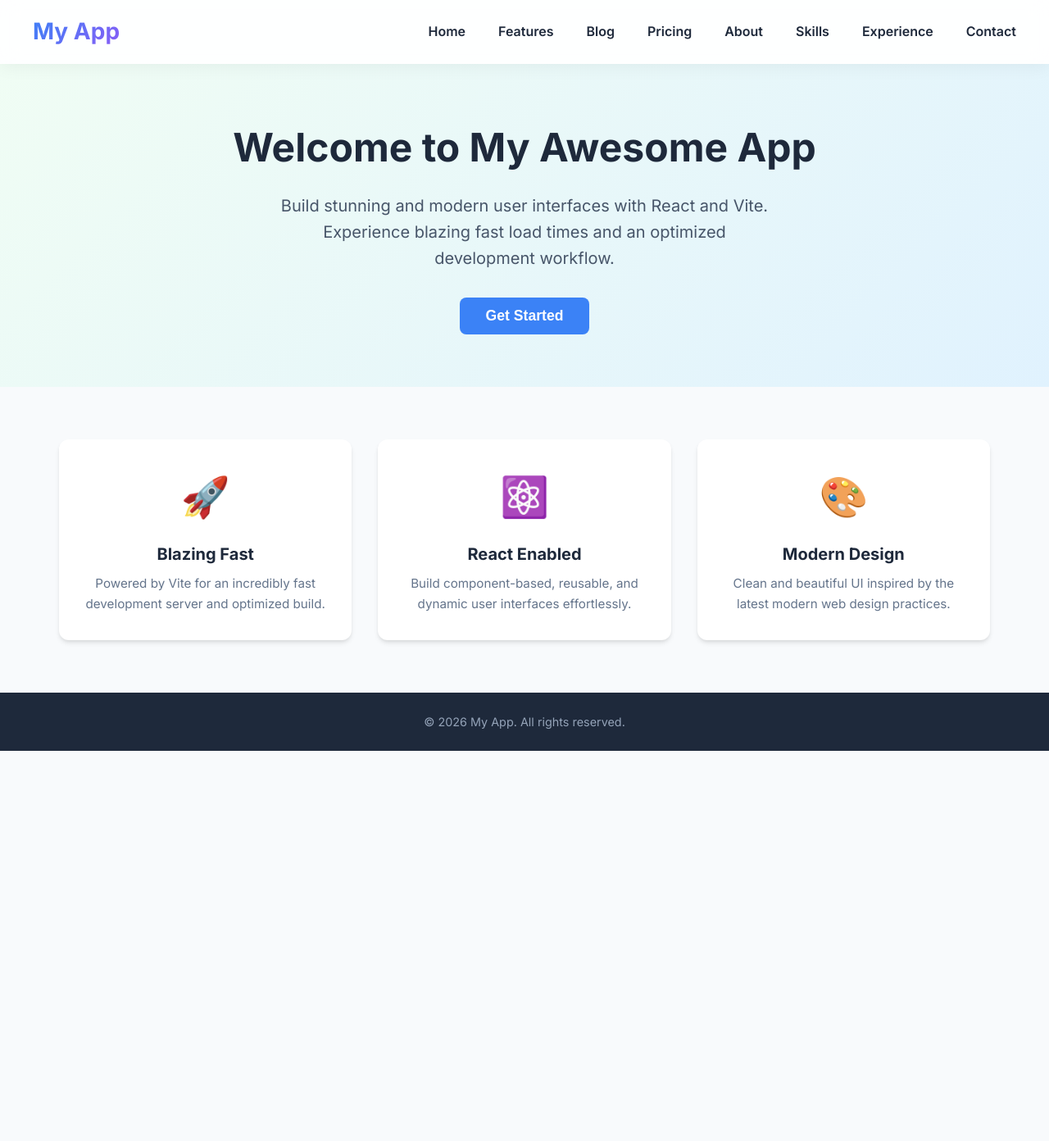
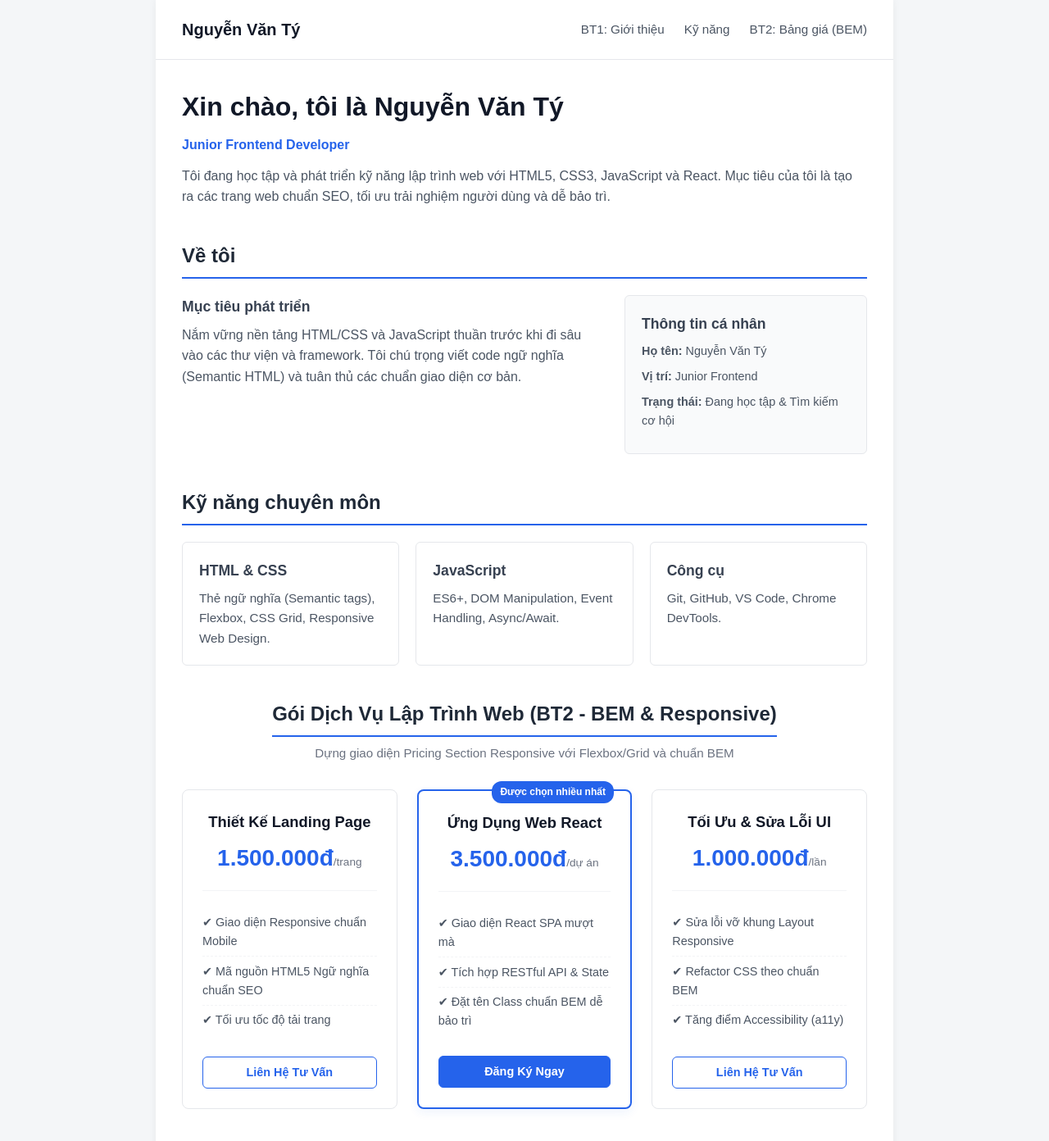
Before and after one commit to nguyenvanty-goku/bt-dev-002-01, a React (Vite) app: page / in a window 1280 px wide. Shown: the top 1392 px of the page at 82% size. Before the commit the page ends 916 px from the top, so only its background shows below. Built offline with nearby package versions, Linux system fonts and the light colour scheme.

Commit message:
done bt-001

```diff
--- a/src/App.css
+++ b/src/App.css
@@ -1,170 +1,310 @@
-.app-container {
-  display: flex;
-  flex-direction: column;
-  min-height: 100vh;
+/* Cấu hình cơ bản */
+* {
+  box-sizing: border-box;
+  margin: 0;
+  padding: 0;
 }
 
-/* Header Styles */
+body {
+  font-family: Arial, Helvetica, sans-serif;
+  line-height: 1.6;
+  background-color: #f4f6f8;
+  color: #333333;
+}
+
+/* Khung chứa trang */
+.container {
+  max-width: 900px;
+  margin: 0 auto;
+  background-color: #ffffff;
+  min-height: 100vh;
+  box-shadow: 0 0 10px rgba(0, 0, 0, 0.05);
+}
+
+/* Header & Nav */
 .header {
-  background-color: rgba(255, 255, 255, 0.85);
-  padding: 1rem 2.5rem;
-  box-shadow: 0 4px 20px rgba(0, 0, 0, 0.05);
-  backdrop-filter: blur(12px);
-  -webkit-backdrop-filter: blur(12px);
   display: flex;
   justify-content: space-between;
   align-items: center;
-  position: sticky;
-  top: 0;
-  z-index: 1000;
-  border-bottom: 1px solid rgba(255, 255, 255, 0.3);
+  padding: 1.25rem 2rem;
+  border-bottom: 1px solid #e5e7eb;
+  background-color: #ffffff;
 }
 
-.logo {
-  font-size: 1.75rem;
-  font-weight: 800;
-  background: linear-gradient(135deg, var(--primary-color), #8b5cf6);
-  -webkit-background-clip: text;
-  background-clip: text;
-  -webkit-text-fill-color: transparent;
-  cursor: pointer;
-  transition: transform 0.3s ease;
+.logo a {
+  font-size: 1.25rem;
+  font-weight: bold;
+  color: #111827;
+  text-decoration: none;
 }
 
-.logo:hover {
-  transform: scale(1.05);
+.nav ul {
+  display: flex;
+  list-style: none;
+  gap: 1.5rem;
 }
 
-.nav-links {
-  display: flex;
-  gap: 2.5rem;
+.nav a {
+  text-decoration: none;
+  color: #4b5563;
+  font-size: 0.95rem;
 }
 
-.nav-links li {
-  font-weight: 600;
-  color: var(--text-color);
-  cursor: pointer;
-  position: relative;
-  transition: color 0.3s ease;
-  padding: 0.5rem 0;
+.nav a:hover {
+  color: #2563eb;
 }
 
-.nav-links li::after {
-  content: '';
-  position: absolute;
-  width: 0;
-  height: 2px;
-  bottom: 0;
-  left: 0;
-  background-color: var(--primary-color);
-  transition: width 0.3s ease;
-  border-radius: 2px;
+/* Nội dung chính */
+.main-content {
+  padding: 2rem;
 }
 
-.nav-links li:hover {
-  color: var(--primary-color);
+/* Các section */
+section {
+  margin-bottom: 2.5rem;
 }
 
-.nav-links li:hover::after {
-  width: 100%;
+h1 {
+  font-size: 2rem;
+  color: #111827;
+  margin-bottom: 0.5rem;
 }
 
-/* Hero Section */
-.hero {
-  flex-grow: 1;
-  display: flex;
-  flex-direction: column;
-  align-items: center;
-  justify-content: center;
-  text-align: center;
-  padding: 4rem 2rem;
-  background: linear-gradient(135deg, #f0fdf4 0%, #e0f2fe 100%);
+h2 {
+  font-size: 1.5rem;
+  color: #1f2937;
+  border-bottom: 2px solid #2563eb;
+  padding-bottom: 0.4rem;
+  margin-bottom: 1.25rem;
 }
 
-.hero h1 {
-  font-size: 3rem;
-  font-weight: 800;
-  margin-bottom: 1rem;
-  color: var(--text-color);
+h3 {
+  font-size: 1.1rem;
+  color: #374151;
+  margin-bottom: 0.5rem;
 }
 
-.hero p {
-  font-size: 1.25rem;
-  max-width: 600px;
-  color: #475569;
-  margin-bottom: 2rem;
+p {
+  margin-bottom: 1rem;
+  color: #4b5563;
 }
 
-.cta-button {
-  background-color: var(--primary-color);
-  color: white;
-  border: none;
-  padding: 0.75rem 2rem;
-  font-size: 1.1rem;
-  font-weight: 600;
-  border-radius: 8px;
-  cursor: pointer;
-  transition: background-color 0.2s ease, transform 0.1s ease;
+.subtitle {
+  font-weight: bold;
+  color: #2563eb;
+  margin-bottom: 0.75rem;
 }
 
-.cta-button:hover {
-  background-color: var(--primary-hover);
-  transform: translateY(-2px);
+/* Section Giới thiệu */
+.about-content {
+  display: flex;
+  gap: 2rem;
 }
 
-.cta-button:active {
-  transform: translateY(0);
+.bio-article {
+  flex: 2;
 }
 
-/* Features Section */
-.features {
-  display: grid;
-  grid-template-columns: repeat(auto-fit, minmax(280px, 1fr));
-  gap: 2rem;
-  padding: 4rem 2rem;
-  max-width: 1200px;
-  margin: 0 auto;
+.info-aside {
+  flex: 1;
+  background-color: #f9fafb;
+  padding: 1.25rem;
+  border: 1px solid #e5e7eb;
+  border-radius: 6px;
 }
 
-.feature-card {
-  background-color: var(--card-bg);
-  padding: 2rem;
-  border-radius: 12px;
-  box-shadow: 0 4px 6px -1px rgba(0, 0, 0, 0.1), 0 2px 4px -1px rgba(0, 0, 0, 0.06);
-  text-align: center;
-  transition: transform 0.3s ease;
+.info-aside ul {
+  list-style: none;
 }
 
-.feature-card:hover {
-  transform: translateY(-5px);
+.info-aside li {
+  margin-bottom: 0.5rem;
+  font-size: 0.9rem;
+  color: #4b5563;
 }
 
-.feature-icon {
-  font-size: 3rem;
-  margin-bottom: 1rem;
+/* Section Kỹ năng */
+.skills-group {
+  display: grid;
+  grid-template-columns: repeat(auto-fit, minmax(240px, 1fr));
+  gap: 1.25rem;
 }
 
-.feature-card h3 {
-  font-size: 1.25rem;
-  margin-bottom: 0.5rem;
-  color: var(--text-color);
+.skill-item {
+  border: 1px solid #e5e7eb;
+  padding: 1.25rem;
+  border-radius: 6px;
+  background-color: #ffffff;
 }
 
-.feature-card p {
-  color: #64748b;
+.skill-item p {
+  margin-bottom: 0;
   font-size: 0.95rem;
 }
 
 /* Footer */
 .footer {
-  background-color: #1e293b;
-  color: white;
   text-align: center;
   padding: 1.5rem;
-  margin-top: auto;
+  border-top: 1px solid #e5e7eb;
+  font-size: 0.9rem;
+  color: #6b7280;
+  background-color: #ffffff;
 }
 
-.footer p {
-  color: #94a3b8;
+/* ==========================================================================
+   BÀI TẬP 2: PRICING SECTION (BEM & FLEX/GRID & SMOOTH HOVER EFFECT)
+   ========================================================================== */
+.pricing-section {
+  margin-top: 1rem;
+}
+
+.pricing-section__header {
+  text-align: center;
+  margin-bottom: 2rem;
+}
+
+.pricing-section__title {
+  font-size: 1.5rem;
+  color: #1f2937;
+  border-bottom: 2px solid #2563eb;
+  display: inline-block;
+  padding-bottom: 0.4rem;
+  margin-bottom: 0.5rem;
+}
+
+.pricing-section__subtitle {
+  color: #6b7280;
+  font-size: 0.95rem;
+}
+
+/* Layout Pricing Container (Grid Responsive) */
+.pricing-container {
+  display: grid;
+  grid-template-columns: repeat(auto-fit, minmax(240px, 1fr));
+  gap: 1.5rem;
+  align-items: stretch;
+}
+
+/* Pricing Card Block */
+.pricing-card {
+  background-color: #ffffff;
+  border: 1px solid #e5e7eb;
+  border-radius: 8px;
+  padding: 1.5rem;
+  display: flex;
+  flex-direction: column;
+  position: relative;
+  /* Hiệu ứng hover mượt (Smooth transition) */
+  transition: transform 0.25s ease, box-shadow 0.25s ease, border-color 0.25s ease;
+}
+
+/* Smooth Hover Effect cho Card */
+.pricing-card:hover {
+  transform: translateY(-6px);
+  box-shadow: 0 10px 20px rgba(0, 0, 0, 0.08);
+  border-color: #93c5fd;
+}
+
+/* Element Badge */
+.pricing-card__badge {
+  position: absolute;
+  top: -12px;
+  right: 1.25rem;
+  background-color: #2563eb;
+  color: #ffffff;
+  font-size: 0.75rem;
+  font-weight: bold;
+  padding: 0.25rem 0.65rem;
+  border-radius: 12px;
+}
+
+/* Elements trong Card */
+.pricing-card__header {
+  text-align: center;
+  margin-bottom: 1.25rem;
+  padding-bottom: 1rem;
+  border-bottom: 1px solid #f3f4f6;
+}
+
+.pricing-card__title {
+  font-size: 1.15rem;
+  color: #111827;
+  margin-bottom: 0.5rem;
+}
+
+.pricing-card__price {
+  font-size: 1.75rem;
+  font-weight: bold;
+  color: #2563eb;
+  margin-bottom: 0;
+}
+
+.pricing-card__period {
+  font-size: 0.85rem;
+  font-weight: normal;
+  color: #6b7280;
+}
+
+.pricing-card__features {
+  list-style: none;
+  margin-bottom: 1.5rem;
+  flex: 1;
+}
+
+.pricing-card__feature-item {
   font-size: 0.9rem;
+  color: #4b5563;
+  padding: 0.4rem 0;
+  border-bottom: 1px dashed #f3f4f6;
 }
+
+.pricing-card__feature-item:last-child {
+  border-bottom: none;
+}
+
+.pricing-card__button {
+  width: 100%;
+  padding: 0.65rem 1rem;
+  background-color: #ffffff;
+  color: #2563eb;
+  border: 1px solid #2563eb;
+  border-radius: 6px;
+  font-weight: bold;
+  font-size: 0.9rem;
+  cursor: pointer;
+  transition: background-color 0.2s ease, color 0.2s ease;
+}
+
+.pricing-card__button:hover {
+  background-color: #2563eb;
+  color: #ffffff;
+}
+
+/* Modifiers */
+.pricing-card--popular {
+  border: 2px solid #2563eb;
+  box-shadow: 0 4px 12px rgba(37, 99, 235, 0.08);
+}
+
+.pricing-card__button--primary {
+  background-color: #2563eb;
+  color: #ffffff;
+}
+
+.pricing-card__button--primary:hover {
+  background-color: #1d4ed8;
+}
+
+/* Responsive */
+@media (max-width: 640px) {
+  .header {
+    flex-direction: column;
+    gap: 1rem;
+    align-items: flex-start;
+  }
+
+  .about-content {
+    flex-direction: column;
+  }
+}
--- a/src/App.jsx
+++ b/src/App.jsx
@@ -1,79 +1,135 @@
-import React, { useState, useCallback, memo } from 'react';
+import React from 'react';
 import './App.css';
 
+function App() {
+  return (
+    <div className="container">
+      {/* Header */}
+      <header className="header">
+        <div className="logo">
+          <a href="#">Nguyễn Văn Tý</a>
+        </div>
+        <nav className="nav">
+          <ul>
+            <li><a href="#about">BT1: Giới thiệu</a></li>
+            <li><a href="#skills">Kỹ năng</a></li>
+            <li><a href="#pricing">BT2: Bảng giá (BEM)</a></li>
+          </ul>
+        </nav>
+      </header>
 
-const Header = memo(() => (
-  <header className="header">
-    <div className="logo">My App</div>
-    <nav>
-      <ul className="nav-links">
-        <li>Home</li>
-        <li>Features</li>
-        <li>Blog</li>
-        <li>Pricing</li>
-        <li>About</li>
-        <li>Skills</li>
-  <li>Experience</li>
-        <li>Contact</li>
-      </ul>
-    </nav>
-  </header>
-));
-
-const Features = memo(() => (
-  <section className="features">
-    <div className="feature-card">
-      <div className="feature-icon">🚀</div>
-      <h3>Blazing Fast</h3>
-      <p>Powered by Vite for an incredibly fast development server and optimized build.</p>
-    </div>
-    <div className="feature-card">
-      <div className="feature-icon">⚛️</div>
-      <h3>React Enabled</h3>
-      <p>Build component-based, reusable, and dynamic user interfaces effortlessly.</p>
-    </div>
-    <div className="feature-card">
-      <div className="feature-icon">🎨</div>
-      <h3>Modern Design</h3>
-      <p>Clean and beautiful UI inspired by the latest modern web design practices.</p>
-    </div>
-  </section>
-));
-
-const Footer = memo(() => (
-  <footer className="footer">
-    <p>&copy; {new Date().getFullYear()} My App. All rights reserved.</p>
-  </footer>
-));
-
-function App() {
-  const [clickCount, setClickCount] = useState(0);
-
-  // Dùng useCallback để giữ nguyên reference của hàm giữa các lần render
-  const handleCtaClick = useCallback(() => {
-    setClickCount(prev => prev + 1);
-  }, []);
-
-  return (
-    <div className="app-container">
-      <Header />
-
-      <main>
-        <section className="hero">
-          <h1>Welcome to My Awesome App</h1>
+      {/* Main Content */}
+      <main className="main-content">
+        {/* ==================== BÀI TẬP 1: HTML NGỮ NGHĨA ==================== */}
+        {/* Hero / Intro */}
+        <section id="hero" className="hero-section">
+          <h1>Xin chào, tôi là Nguyễn Văn Tý</h1>
+          <p className="subtitle">Junior Frontend Developer</p>
           <p>
-            Build stunning and modern user interfaces with React and Vite.
-            Experience blazing fast load times and an optimized development workflow.
+            Tôi đang học tập và phát triển kỹ năng lập trình web với HTML5, CSS3, JavaScript và React.
+            Mục tiêu của tôi là tạo ra các trang web chuẩn SEO, tối ưu trải nghiệm người dùng và dễ bảo trì.
           </p>
-          <button className="cta-button" onClick={handleCtaClick}>
-            Get Started {clickCount > 0 && `(${clickCount})`}
-          </button>
         </section>
 
-        <Features />
+        {/* Về tôi */}
+        <section id="about" className="about-section">
+          <h2>Về tôi</h2>
+          <div className="about-content">
+            <article className="bio-article">
+              <h3>Mục tiêu phát triển</h3>
+              <p>
+                Nắm vững nền tảng HTML/CSS và JavaScript thuần trước khi đi sâu vào các thư viện và framework.
+                Tôi chú trọng viết code ngữ nghĩa (Semantic HTML) và tuân thủ các chuẩn giao diện cơ bản.
+              </p>
+            </article>
+            <aside className="info-aside">
+              <h3>Thông tin cá nhân</h3>
+              <ul>
+                <li><strong>Họ tên:</strong> Nguyễn Văn Tý</li>
+                <li><strong>Vị trí:</strong> Junior Frontend</li>
+                <li><strong>Trạng thái:</strong> Đang học tập & Tìm kiếm cơ hội</li>
+              </ul>
+            </aside>
+          </div>
+        </section>
+
+        {/* Kỹ năng */}
+        <section id="skills" className="skills-section">
+          <h2>Kỹ năng chuyên môn</h2>
+          <div className="skills-group">
+            <article className="skill-item">
+              <h3>HTML & CSS</h3>
+              <p>Thẻ ngữ nghĩa (Semantic tags), Flexbox, CSS Grid, Responsive Web Design.</p>
+            </article>
+            <article className="skill-item">
+              <h3>JavaScript</h3>
+              <p>ES6+, DOM Manipulation, Event Handling, Async/Await.</p>
+            </article>
+            <article className="skill-item">
+              <h3>Công cụ</h3>
+              <p>Git, GitHub, VS Code, Chrome DevTools.</p>
+            </article>
+          </div>
+        </section>
+
+        {/* ==================== BÀI TẬP 2: FLEXBOX, GRID, RESPONSIVE & BEM ==================== */}
+        <section id="pricing" className="pricing-section">
+          <div className="pricing-section__header">
+            <h2 className="pricing-section__title">Gói Dịch Vụ Lập Trình Web (BT2 - BEM & Responsive)</h2>
+            <p className="pricing-section__subtitle">Dựng giao diện Pricing Section Responsive với Flexbox/Grid và chuẩn BEM</p>
+          </div>
+
+          <div className="pricing-container">
+            {/* Card 1: Gói Landing Page */}
+            <article className="pricing-card">
+              <div className="pricing-card__header">
+                <h3 className="pricing-card__title">Thiết Kế Landing Page</h3>
+                <p className="pricing-card__price">1.500.000đ<span className="pricing-card__period">/trang</span></p>
+              </div>
+              <ul className="pricing-card__features">
+                <li className="pricing-card__feature-item">✔ Giao diện Responsive chuẩn Mobile</li>
+                <li className="pricing-card__feature-item">✔ Mã nguồn HTML5 Ngữ nghĩa chuẩn SEO</li>
+                <li className="pricing-card__feature-item">✔ Tối ưu tốc độ tải trang</li>
+              </ul>
+              <button className="pricing-card__button">Liên Hệ Tư Vấn</button>
+            </article>
+
+            {/* Card 2: Gói React Web App (BEM Modifier: pricing-card--popular) */}
+            <article className="pricing-card pricing-card--popular">
+              <div className="pricing-card__badge">Được chọn nhiều nhất</div>
+              <div className="pricing-card__header">
+                <h3 className="pricing-card__title">Ứng Dụng Web React</h3>
+                <p className="pricing-card__price">3.500.000đ<span className="pricing-card__period">/dự án</span></p>
+              </div>
+              <ul className="pricing-card__features">
+                <li className="pricing-card__feature-item">✔ Giao diện React SPA mượt mà</li>
+                <li className="pricing-card__feature-item">✔ Tích hợp RESTful API & State</li>
+                <li className="pricing-card__feature-item">✔ Đặt tên Class chuẩn BEM dễ bảo trì</li>
+              </ul>
+              <button className="pricing-card__button pricing-card__button--primary">Đăng Ký Ngay</button>
+            </article>
+
+            {/* Card 3: Gói Tối Ưu & Sửa Lỗi UI */}
+            <article className="pricing-card">
+              <div className="pricing-card__header">
+                <h3 className="pricing-card__title">Tối Ưu & Sửa Lỗi UI</h3>
+                <p className="pricing-card__price">1.000.000đ<span className="pricing-card__period">/lần</span></p>
+              </div>
+              <ul className="pricing-card__features">
+                <li className="pricing-card__feature-item">✔ Sửa lỗi vỡ khung Layout Responsive</li>
+                <li className="pricing-card__feature-item">✔ Refactor CSS theo chuẩn BEM</li>
+                <li className="pricing-card__feature-item">✔ Tăng điểm Accessibility (a11y)</li>
+              </ul>
+              <button className="pricing-card__button">Liên Hệ Tư Vấn</button>
+            </article>
+          </div>
+        </section>
       </main>
 
-      <Footer />
+      {/* Footer */}
+      <footer className="footer">
+        <p>&copy; {new Date().getFullYear()} Nguyễn Văn Tý. Bài tập DEV-FE-001 (BT1 & BT2).</p>
+      </footer>
     </div>
   );
 }
```
Also changed, not shown: 2 other files (tests, documents, lock files or other folders).
